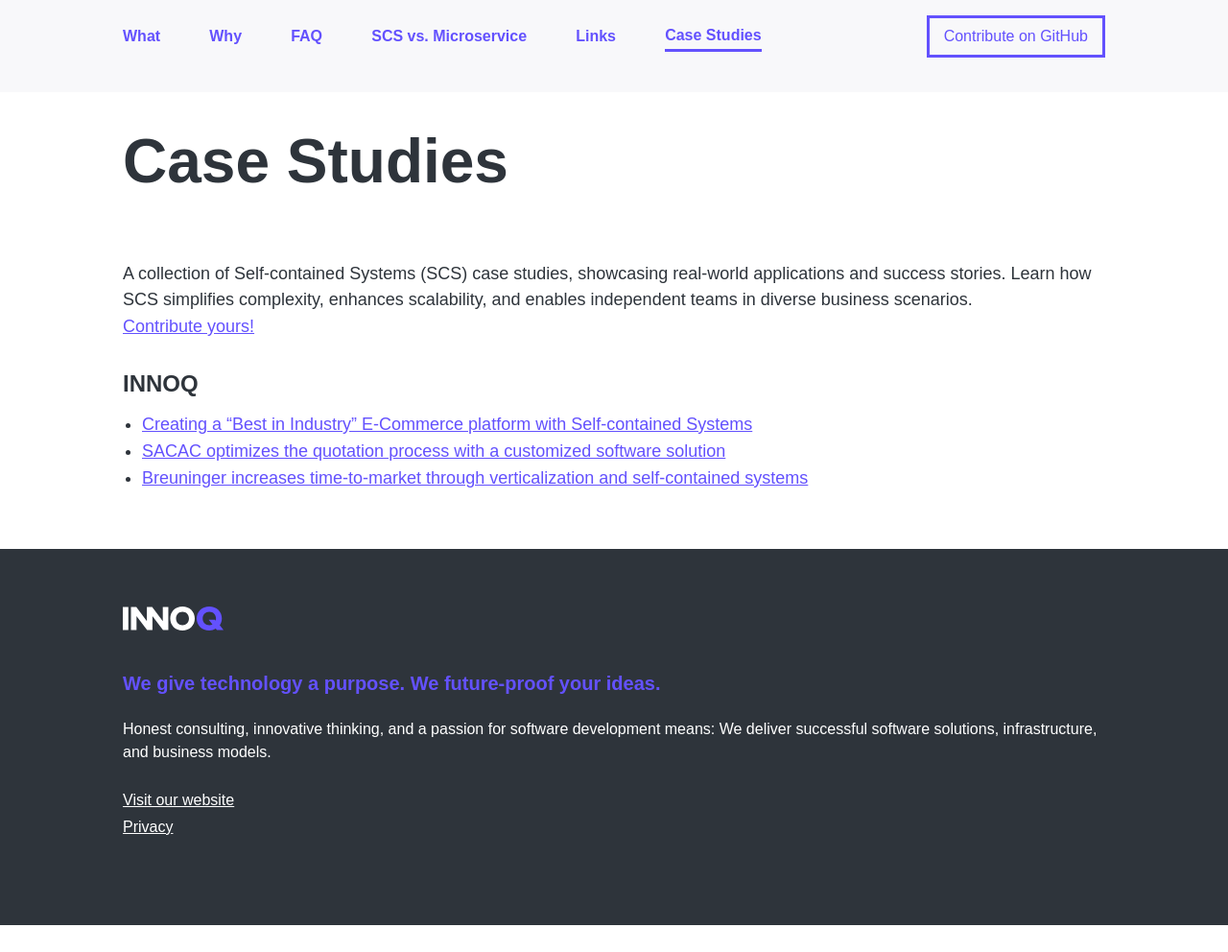
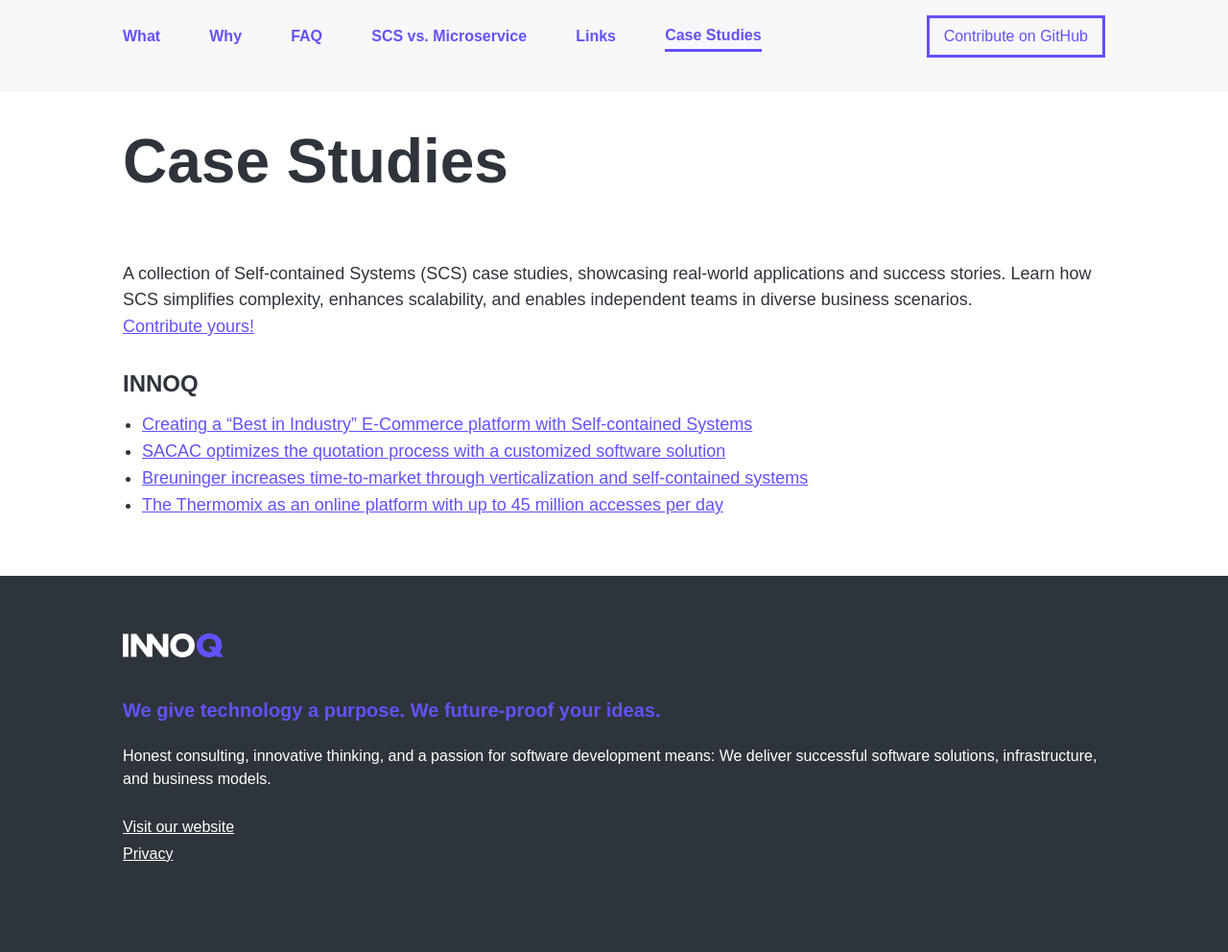
Before and after one commit to innoq/SCS, a Jekyll site: the page built from case-studies.md, in a window 1280 px wide and 992 px high. Shown: the whole window at 96% size. Built offline with Jekyll 4.4.1, drawn with Linux system fonts in a browser that asks for light colours; some web fonts are replaced.

Commit message:
Add Vorwerk case study

```diff
--- a/case-studies.md
+++ b/case-studies.md
@@ -15,3 +15,4 @@
 - [Creating a “Best in Industry” E-Commerce platform with Self-contained Systems](https://www.innoq.com/en/cases/best-in-industry-e-commerce-plattform-fuer-elektronikkomponenten/)
 - [SACAC optimizes the quotation process with a customized software solution](https://www.innoq.com/en/cases/sacac-spezialloesung-zur-angebotserstellung/)
 - [Breuninger increases time-to-market through verticalization and self-contained systems](https://www.innoq.com/en/cases/ecommerce-breuninger/)
+- [The Thermomix as an online platform with up to 45 million accesses per day](https://www.innoq.com/en/cases/vorwerk-thermomix-digitalisierung-iot/)
```
